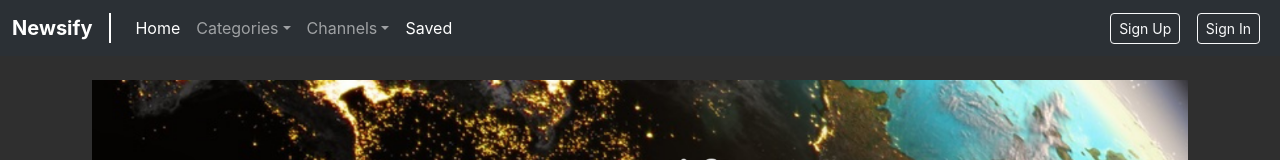
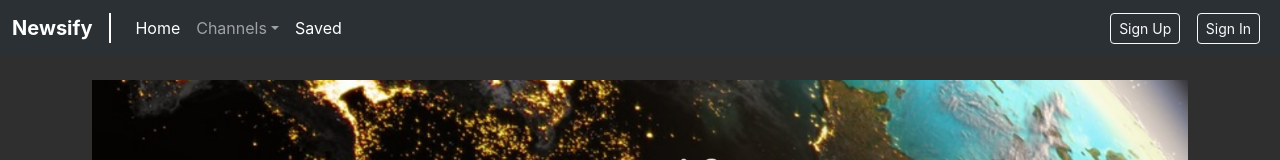
Before and after one commit to AdhyanTiwari/News-app-frontend, a React (Create React App) app: page / in a window 1280 px wide. Shown: the top 160 px of the page. Built offline with nearby package versions, Linux system fonts and the light colour scheme; no server answers.

Commit message:
final commit

```diff
--- a/src/myComponents/Navbar.js
+++ b/src/myComponents/Navbar.js
@@ -25,7 +25,7 @@
                     <li className="nav-item">
                             <Link className="nav-link active" aria-current="page" to={"/"}>Home</Link>
                         </li>
-                        <li className="nav-item dropdown">
+                        {/* <li className="nav-item dropdown">
                             <div className="nav-link dropdown-toggle" to={"/"} role="button" data-bs-toggle="dropdown" aria-expanded="false">
                                 Categories
                             </div>
@@ -38,7 +38,7 @@
                                 <li><Link className="dropdown-item" to={"/technology"}>Technology</Link></li>
 
                             </ul>
-                        </li>
+                        </li> */}
                         <li className="nav-item dropdown">
                             <div className="nav-link dropdown-toggle" to={"/"} role="button" data-bs-toggle="dropdown" aria-expanded="false">
                                 Channels
--- a/src/myComponents/css/sign.css
+++ b/src/myComponents/css/sign.css
@@ -99,5 +99,7 @@
         display: flex;
         flex-direction: column;
         max-width: 90%;
+        align-items: center;
+        /* justify-content: center; */
     }
 }
```
